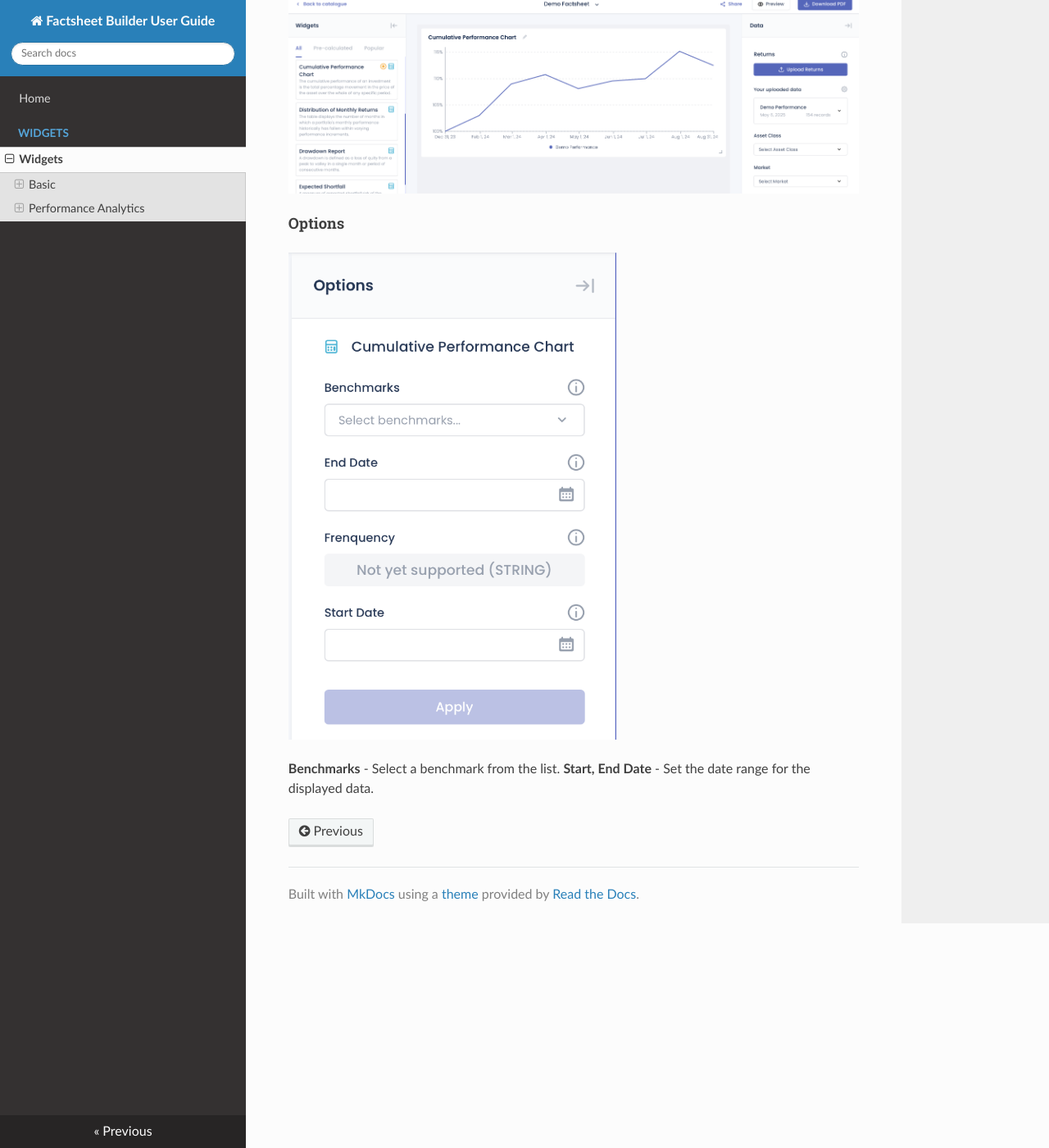
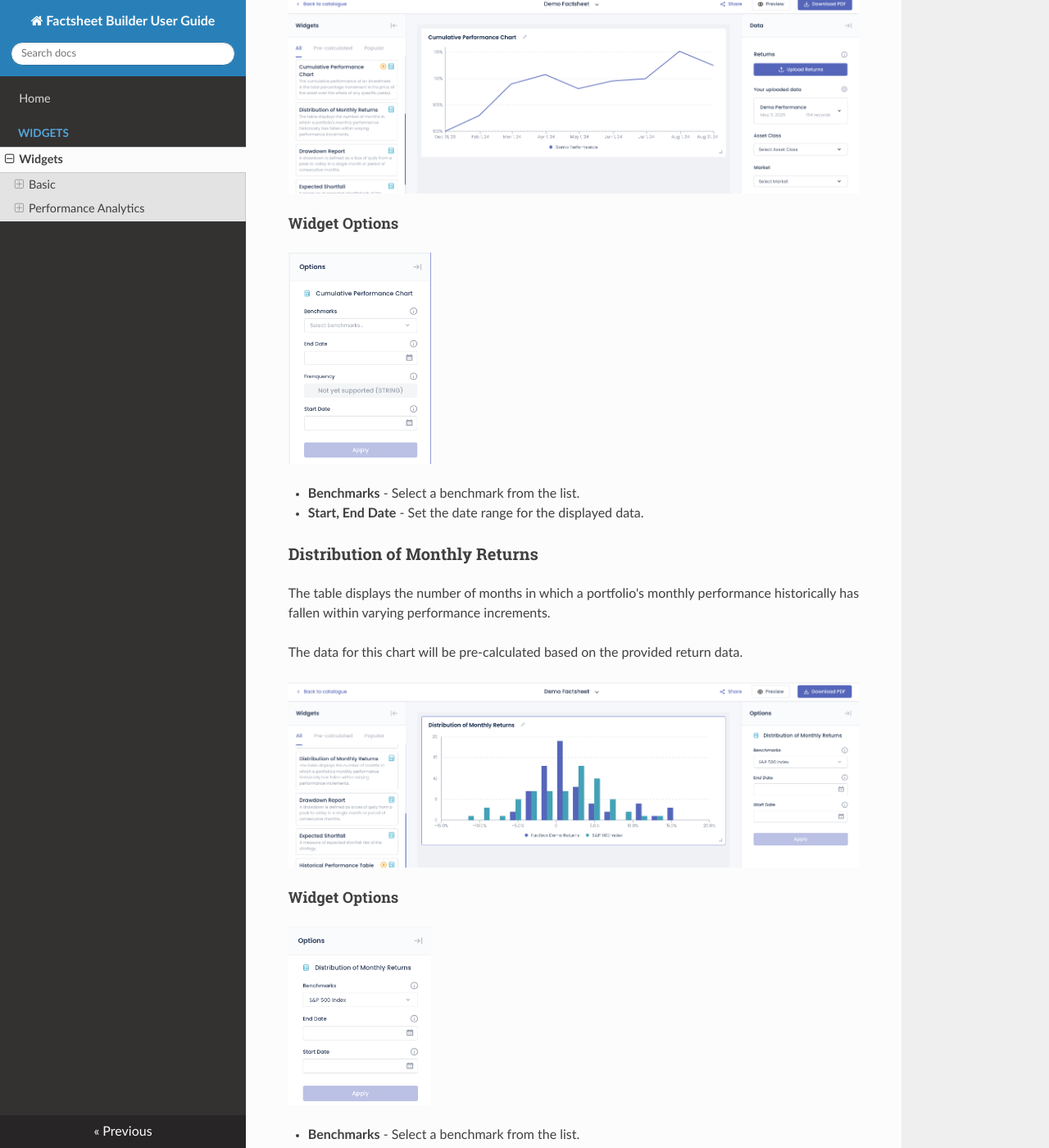
Before and after one commit to noviscient/factbox-user-guide, an MkDocs documentation site: the page built from docs/widgets/index.md, in a window 1280 px wide and 1400 px high, scrolled down 1134 px. Shown: the whole window at 82% size. Built offline with MkDocs 1.6.1, drawn with Linux system fonts in a browser that asks for light colours; nearby versions of some CDN libraries.

Commit message:
update PA widgets, charts, distribution

```diff
--- a/docs/widgets/index.md
+++ b/docs/widgets/index.md
@@ -38,11 +38,24 @@ The data for this chart will be pre-calculated based on the provided return data
 
 ![Cumulative Performance Chart widget](../images/widgets/SCR-20250506-cwyt.png)
 
-#### Options
+#### Widget Options
 
-<!-- ![Cumulative Performance Chart widget options](../images/widgets/SCR-20250506-cyaz.png) -->
-<img src="../images/widgets/SCR-20250506-cyaz.png" alt="Cumulative Performance Chart widget options" width="400"/>
+<img src="../images/widgets/SCR-20250506-cyaz.png" alt="Cumulative Performance Chart widget options" width="25%"/>
 
+- **Benchmarks** - Select a benchmark from the list.
+- **Start, End Date** - Set the date range for the displayed data.
 
-**Benchmarks** - Select a benchmark from the list.
-**Start, End Date** - Set the date range for the displayed data.
+### Distribution of Monthly Returns
+
+The table displays the number of months in which a portfolio's monthly performance historically has fallen within varying performance increments.
+
+The data for this chart will be pre-calculated based on the provided return data.
+
+![Cumulative Performance Chart widget](../images/widgets/SCR-20250506-lgdf.png)
+
+#### Widget Options
+
+<img src="../images/widgets/SCR-20250506-lhax.png" alt="Cumulative Performance Chart widget options" width="25%"/>
+
+- **Benchmarks** - Select a benchmark from the list.
+- **Start, End Date** - Set the date range for the displayed data.
```
Also changed, not shown: docs/images/widgets/SCR-20250506-lgdf.png (added), docs/images/widgets/SCR-20250506-lhax.png (added).
